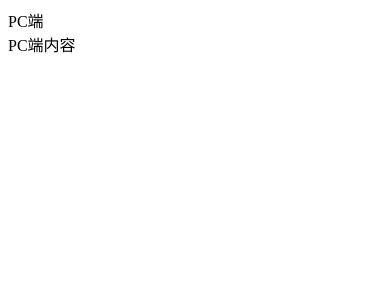
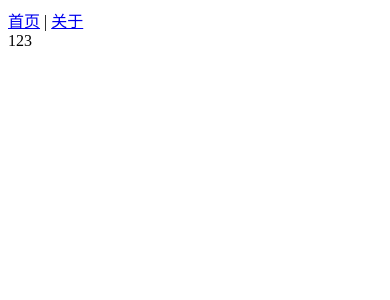
Before and after one commit to Jenalynn-ops/uuinin-official-website, a Next.js app: page / in a window 390 px wide. Shown: the top 300 px of the page. Built offline with nearby package versions, Linux system fonts and the light colour scheme.

Commit message:
修改bug

```diff
--- a/src/app/about/page.tsx
+++ b/src/app/about/page.tsx
@@ -1,3 +1,3 @@
 export default function About(){
-  return <div>123</div>
+  return <div>222</div>
 }
--- a/src/app/layout.tsx
+++ b/src/app/layout.tsx
@@ -1,20 +1,14 @@
-import PcLayout from "@/components/PcLayout";
-import MobileLayout from "@/components/MobileLayout";
-import { headers } from "next/headers";
-export default async function RootLayout({ children }: { children: React.ReactNode }) {
 
-  const headersList = await headers();
-  const userAgent = headersList.get("user-agent") || "";
-  let isMobile = /Mobile|Android|iP(hone|od|ad)/.test(userAgent);
+export default function RootLayout({ children }: { children: React.ReactNode }) {
+
 
   return (
     <html lang="zh">
       <body>
-        {/* <nav>
+        <nav>
           <a href="/">首页</a> | <a href="/about">关于</a>
         </nav>
-        {children} */}
-        {isMobile ? <MobileLayout>{children}</MobileLayout> : <PcLayout>{children}</PcLayout>}
+        {children}
       </body>
     </html>
   );
--- a/src/app/page.tsx
+++ b/src/app/page.tsx
@@ -2,8 +2,9 @@ import { headers } from "next/headers";
 import PcHome from "@/components/PcHome";
 import MobileHome from "@/components/MobileHome";
 export default async function Home() {
-  const headersList = await headers();
-  const userAgent = headersList.get("user-agent") || "";
-  const isMobile = /Mobile|Android|iP(hone|od|ad)/.test(userAgent);
-  return isMobile ? <MobileHome /> : <PcHome />;
+  // const headersList = await headers();
+  // const userAgent = headersList.get("user-agent") || "";
+  // const isMobile = /Mobile|Android|iP(hone|od|ad)/.test(userAgent);
+  // return isMobile ? <MobileHome /> : <PcHome />;
+  return <div>123</div>
 }
```
Also changed, not shown: middleware.ts (added, +12 -0 lines).
